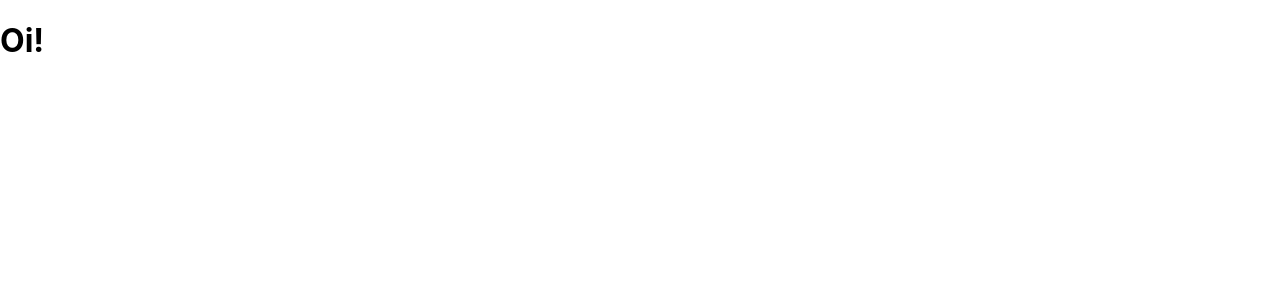
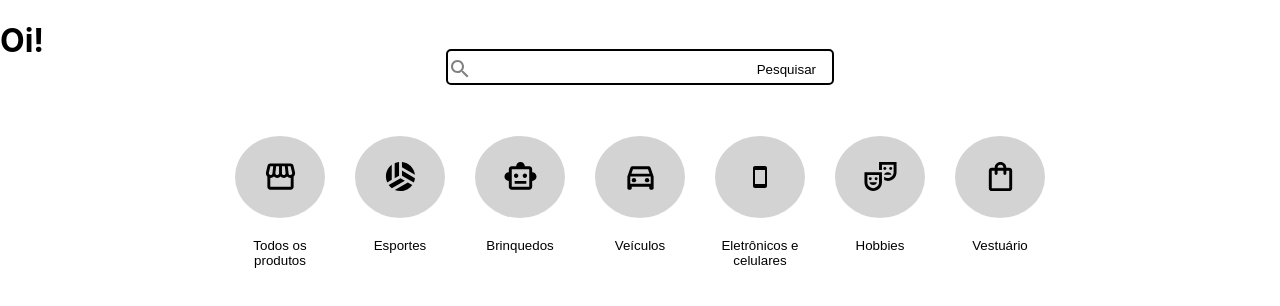
Before and after one commit to jeff-lf/Friendly-market, a React (Create React App) app: page / in a window 1280 px wide. Shown: the top 306 px of the page. Built offline with nearby package versions, Linux system fonts and the light colour scheme.

Commit message:
feat: Component Filters

```diff
--- a/src/App.js
+++ b/src/App.js
@@ -1,9 +1,11 @@
 import "./App.css";
+import { Filters } from "./components/Filters";
 
 function App() {
   return (
     <>
       <h1>Oi!</h1>
+      <Filters/>
     </>
   );
 }
--- /dev/null
+++ b/src/components/Filters/index.jsx
@@ -0,0 +1,80 @@
+import SmartToyOutlinedIcon from '@mui/icons-material/SmartToyOutlined';
+import StorefrontIcon from '@mui/icons-material/Storefront';
+import SportsVolleyballIcon from '@mui/icons-material/SportsVolleyball';
+import DirectionsCarOutlinedIcon from '@mui/icons-material/DirectionsCarOutlined';
+import SmartphoneOutlinedIcon from '@mui/icons-material/SmartphoneOutlined';
+import TheaterComedyOutlinedIcon from '@mui/icons-material/TheaterComedyOutlined';
+import ShoppingBagOutlinedIcon from '@mui/icons-material/ShoppingBagOutlined';
+import SearchOutlinedIcon from '@mui/icons-material/SearchOutlined';
+
+import { Container, SearchInput } from "./style"
+import { useContext, useState } from "react";
+
+export const Filters  = () => {
+
+    const [input, setInput] = useState('')
+    console.log(input)
+
+    //deve começar com os produtos de acordo com a cidade
+    const [filtered, setFiltered] = useState([])
+
+
+    //const { catalogue } = useContext(CatalogueContext)
+
+    const filterProducts = (category) => {
+        /*if(category === "Todos"){
+            setFiltered(catalogue)
+        }else{
+            let filterList =  catalogue.filter((product) => product.category === category)
+            setFiltered(filterList)
+        }*/
+    }
+
+
+
+    return (
+        <Container>
+            <SearchInput>
+                <div><SearchOutlinedIcon /></div>
+                <input onChange={(e) => setInput(e.target.value)}/>
+                <button>Pesquisar</button>
+            </SearchInput>
+            <div>
+                <button onClick={() => filterProducts('Todos')}>
+                    <div className='searchImg'><StorefrontIcon fontSize="large"/></div>
+                    <span>Todos os produtos</span>
+                </button>
+                <button onClick={() => filterProducts('Esportes')}>
+                    <div className='searchImg'><SportsVolleyballIcon fontSize="large"/></div>
+                    <span>Esportes</span>
+                </button>
+                <button onClick={() => filterProducts('Brinquedos')}>
+                <div className='searchImg'><SmartToyOutlinedIcon fontSize="large"/></div>
+                    <span>Brinquedos</span>
+                </button>
+                <button onClick={() => filterProducts('Veículos')}>
+                <div className='searchImg'><DirectionsCarOutlinedIcon fontSize="large"/></div>
+                    <span>Veículos</span>
+                </button>
+                <button onClick={() => filterProducts('Eletronicos')}>
+                <div className='searchImg'><SmartphoneOutlinedIcon fontSinze="large"/></div>
+                    <span>Eletrônicos e celulares</span>
+                </button>
+                <button onClick={() => filterProducts('Hobbies')}>
+                <div className='searchImg'><TheaterComedyOutlinedIcon fontSize='large'/></div>
+                    <span>Hobbies</span>
+                </button>
+                <button onClick={() => filterProducts('Vestuario')}>
+                <div className='searchImg'><ShoppingBagOutlinedIcon fontSize='large'/></div>
+                    <span>Vestuário</span>
+                </button>
+            </div>
+
+
+        </Container>
+
+
+    )
+
+
+}
--- /dev/null
+++ b/src/components/Filters/style.js
@@ -0,0 +1,69 @@
+import styled from "styled-components"
+
+export const Container = styled.div`
+    width: 100vw;
+    height: 18vh;
+    display: flex;
+    align-items: center;
+    justify-content: center;
+    flex-direction: column;
+
+
+    div{
+        display: flex;
+        flex-direction: row;
+        margin-top: 20px;
+
+
+        button{
+        background: none;
+        display: flex;
+        flex-direction: column;
+        align-items: center;
+        max-width: 100px;
+        border: none;
+        margin: 10px;
+        }
+
+        .searchImg{
+        width: 90px;
+        height: 82px;
+        border-radius: 100%;
+        background-color: lightgray;
+        border: none;
+        display: flex;
+        align-items: center;
+        justify-content: center;
+        margin: 20px;
+        }
+
+    }
+
+`
+
+export const SearchInput = styled.div`
+        width: 30vw;
+        height: 4vh;
+        border: 2px solid black;
+        border-radius: 5px;
+
+        input{
+            border: none;
+            width: 75%;
+            margin-left: 5px;
+        }
+        textarea:focus, input:focus {
+            box-shadow: 0 0 0 0;
+            outline: 0;
+        }
+
+        div{
+            display: flex;
+            justify-content: center;
+            align-items: center;
+        }
+        svg{
+            margin-bottom: 16px;
+            color: grey;
+        }
+`
```
